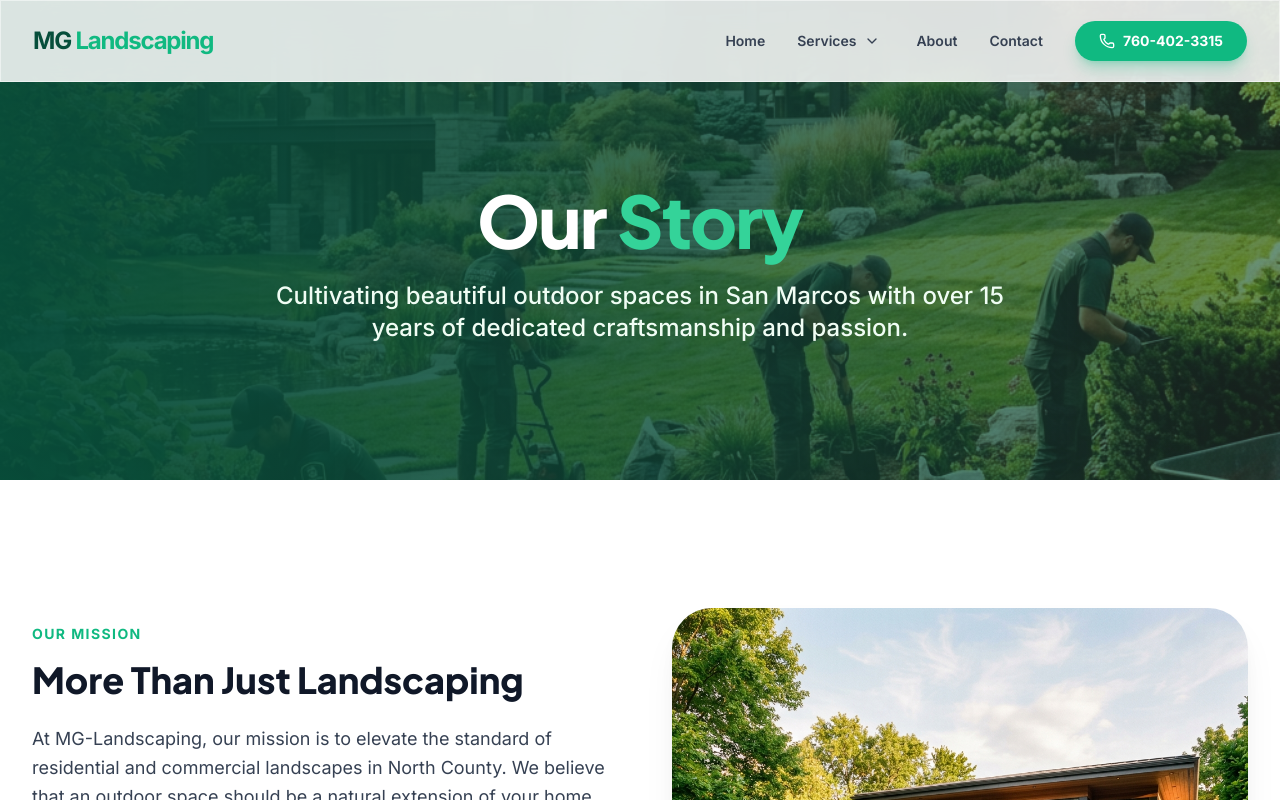
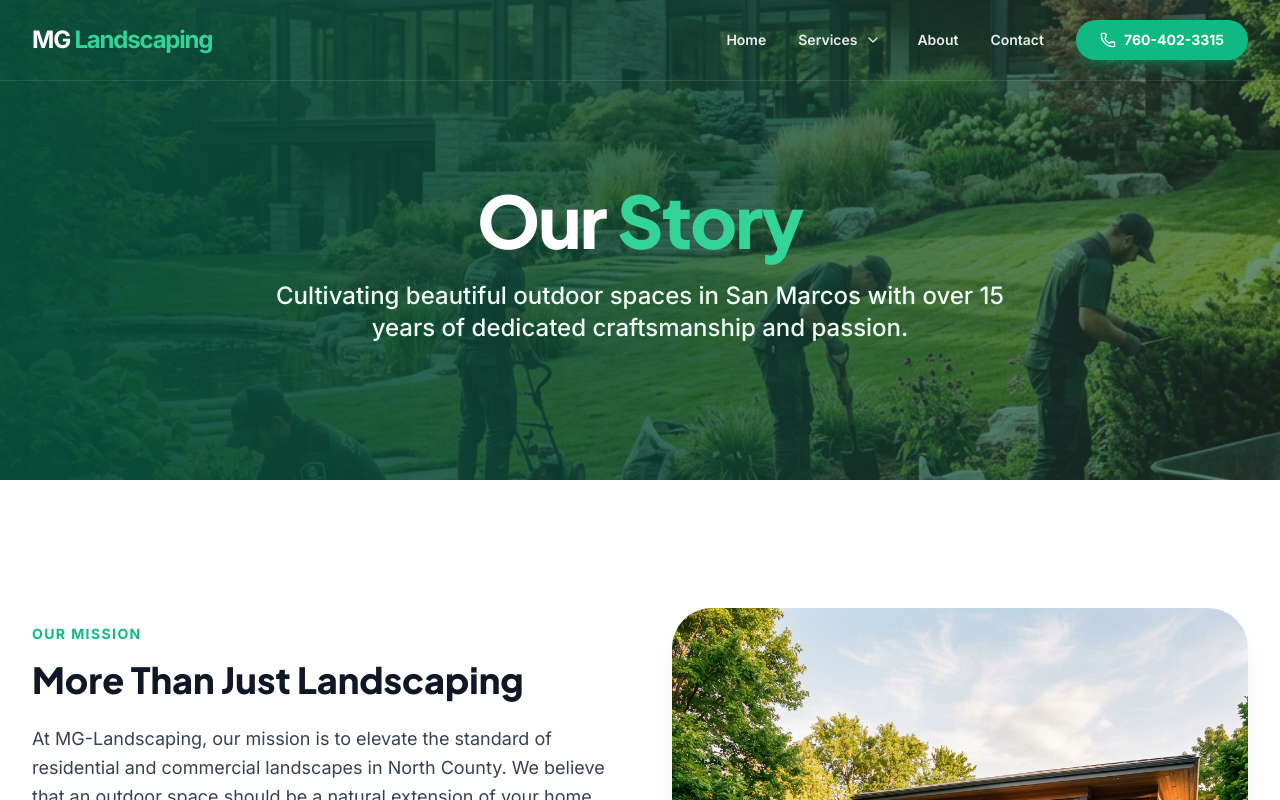
Before and after one commit to SunfieldMarketing/mglandscaping, a React (Vite) app: page /about in a window 1280 px wide. Shown: the top 800 px of the page. Built offline with nearby package versions, Linux system fonts and the light colour scheme.

Commit message:
Make navbar transparent before scroll, expand service area radius to 50 miles, fix service area CTA box styling

```diff
--- a/src/App.tsx
+++ b/src/App.tsx
@@ -368,10 +368,13 @@ const SocialProof = () => {
 const ServiceArea = () => {
   const cities = [
     { name: "San Marcos", zips: "92069, 92078, 92096" },
-    { name: "La Costa", zips: "92009" },
+    { name: "Carlsbad", zips: "92008, 92009, 92010, 92011" },
     { name: "Escondido", zips: "92025, 92026, 92027, 92029" },
-    { name: "Cardiff", zips: "92007" },
-    { name: "Carlsbad", zips: "92008, 92010, 92011" }
+    { name: "Oceanside", zips: "92054, 92056, 92057, 92058" },
+    { name: "Vista", zips: "92081, 92083, 92084, 92085" },
+    { name: "Encinitas", zips: "92024, 92007" },
+    { name: "San Diego", zips: "North County" },
+    { name: "Temecula", zips: "92590, 92591, 92592" }
   ];
 
   return (
@@ -401,9 +404,9 @@ const ServiceArea = () => {
               ))}
             </div>
 
-            <div className="inline-flex items-center gap-3 bg-white/10 backdrop-blur-md border border-white/10 text-white px-6 py-4 rounded-xl font-semibold w-full sm:w-auto">
-              <CheckCircle2 className="text-primary-light" size={24} />
-              We serve San Marcos and surrounding areas
+            <div className="flex items-center justify-center gap-3 bg-white text-primary-dark px-6 py-5 rounded-xl font-bold w-full shadow-lg shadow-black/10 mt-2">
+              <CheckCircle2 className="text-primary" size={24} />
+              Serving all cities and zip codes within a 50-mile radius
             </div>
           </div>
 
--- a/src/components/Layout.tsx
+++ b/src/components/Layout.tsx
@@ -30,29 +30,29 @@ export const Navbar = () => {
   const isHome = location.pathname === '/';
 
   return (
-    <nav className={`fixed w-full z-50 transition-all duration-300 ${scrolled ? 'bg-white shadow-md py-3' : 'glass-morphism py-5 border-b border-gray-100/50'}`}>
+    <nav className={`fixed w-full z-50 transition-all duration-300 ${scrolled ? 'bg-white shadow-md py-3 text-gray-800' : 'bg-transparent py-5 text-white border-b border-white/10'}`}>
       <div className="max-w-7xl mx-auto px-4 sm:px-6 lg:px-8">
         <div className="flex justify-between items-center">
           <Link to="/" className="flex items-center">
-            <span className="text-2xl font-bold tracking-tighter text-primary-dark">
-              MG <span className="text-primary">Landscaping</span>
+            <span className={`text-2xl font-bold tracking-tighter transition-colors ${scrolled ? 'text-primary-dark' : 'text-white'}`}>
+              MG <span className={scrolled ? 'text-primary' : 'text-primary-light'}>Landscaping</span>
             </span>
           </Link>
 
           <div className="hidden md:flex items-center space-x-8">
-            <Link to="/" className="text-sm font-semibold text-gray-700 hover:text-primary transition-colors">Home</Link>
+            <Link to="/" className={`text-sm font-semibold transition-colors ${scrolled ? 'text-gray-700 hover:text-primary' : 'text-white/90 hover:text-white'}`}>Home</Link>
 
             <div className="relative" onMouseLeave={() => setServicesOpen(false)} onMouseEnter={() => setServicesOpen(true)}>
               <div className="flex items-center">
                 {isHome ? (
-                  <a href="#services" className="text-sm font-semibold text-gray-700 hover:text-primary transition-colors pr-1">Services</a>
+                  <a href="#services" className={`text-sm font-semibold transition-colors pr-1 ${scrolled ? 'text-gray-700 hover:text-primary' : 'text-white/90 hover:text-white'}`}>Services</a>
                 ) : (
-                  <Link to="/#services" className="text-sm font-semibold text-gray-700 hover:text-primary transition-colors pr-1">Services</Link>
+                  <Link to="/#services" className={`text-sm font-semibold transition-colors pr-1 ${scrolled ? 'text-gray-700 hover:text-primary' : 'text-white/90 hover:text-white'}`}>Services</Link>
                 )}
                 <button
                   onClick={() => setServicesOpen(!servicesOpen)}
                   onMouseEnter={() => setServicesOpen(true)}
-                  className="text-gray-700 hover:text-primary p-1 focus:outline-none"
+                  className={`p-1 focus:outline-none transition-colors ${scrolled ? 'text-gray-700 hover:text-primary' : 'text-white/90 hover:text-white'}`}
                 >
                   <ChevronDown size={16} className={`transition-transform duration-200 ${servicesOpen ? 'rotate-180' : ''}`} />
                 </button>
@@ -88,13 +88,13 @@ export const Navbar = () => {
 
             {isHome ? (
               <>
-                <Link to="/about" className="text-sm font-semibold text-gray-700 hover:text-primary transition-colors">About</Link>
-                <Link to="/contact" className="text-sm font-semibold text-gray-700 hover:text-primary transition-colors">Contact</Link>
+                <Link to="/about" className={`text-sm font-semibold transition-colors ${scrolled ? 'text-gray-700 hover:text-primary' : 'text-white/90 hover:text-white'}`}>About</Link>
+                <Link to="/contact" className={`text-sm font-semibold transition-colors ${scrolled ? 'text-gray-700 hover:text-primary' : 'text-white/90 hover:text-white'}`}>Contact</Link>
               </>
             ) : (
               <>
-                <Link to="/about" className="text-sm font-semibold text-gray-700 hover:text-primary transition-colors">About</Link>
-                <Link to="/contact" className="text-sm font-semibold text-gray-700 hover:text-primary transition-colors">Contact</Link>
+                <Link to="/about" className={`text-sm font-semibold transition-colors ${scrolled ? 'text-gray-700 hover:text-primary' : 'text-white/90 hover:text-white'}`}>About</Link>
+                <Link to="/contact" className={`text-sm font-semibold transition-colors ${scrolled ? 'text-gray-700 hover:text-primary' : 'text-white/90 hover:text-white'}`}>Contact</Link>
               </>
             )}
             <a
@@ -106,7 +106,7 @@ export const Navbar = () => {
           </div>
 
           <div className="md:hidden">
-            <button onClick={() => setIsOpen(!isOpen)} className="text-primary-dark p-2 -mr-2">
+            <button onClick={() => setIsOpen(!isOpen)} className={`p-2 -mr-2 transition-colors ${scrolled ? 'text-primary-dark' : 'text-white'}`}>
               {isOpen ? <X size={28} /> : <Menu size={28} />}
             </button>
           </div>
```
